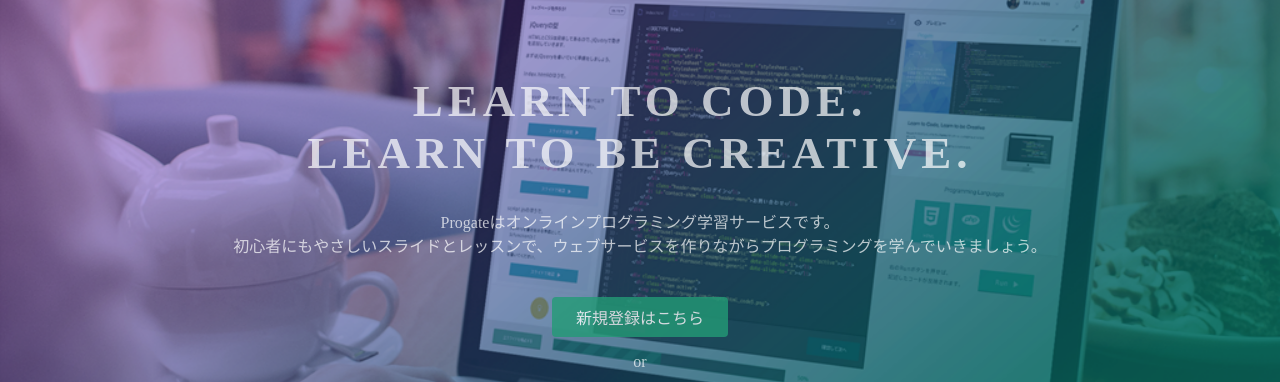
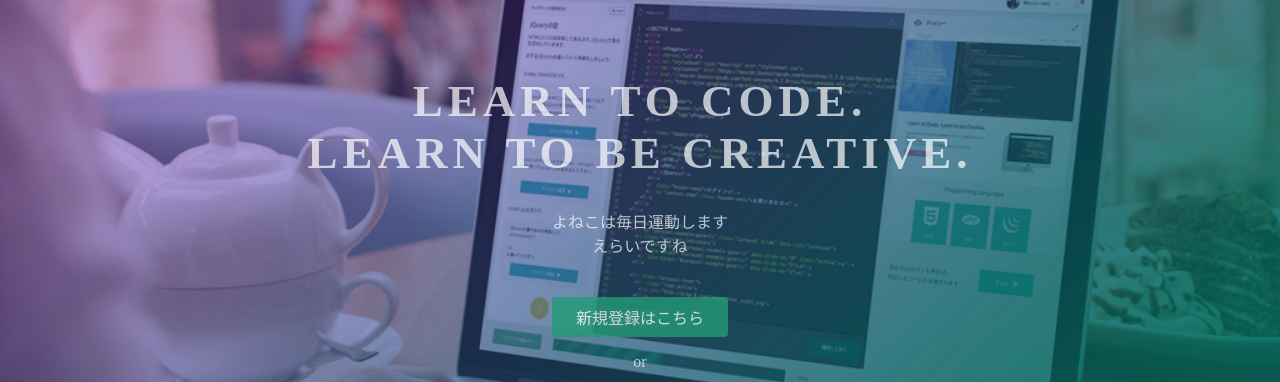
Before and after one commit to takuya0720/takuya0720.github.io, a plain HTML site: page index.html in a window 1280 px wide. Shown: the part 135-517 px from the top of the page. Drawn offline with Linux system fonts and the light colour scheme.

Commit message:
Update index.html

```diff
--- a/index.html
+++ b/index.html
@@ -3,7 +3,7 @@
 <head>
   <meta charset="utf-8">
   <meta name="viewport" content="width=device-width, initial-scale=1.0">
-  <title>Progate</title>
+  <title>よねこ</title>
   <link href="https://maxcdn.bootstrapcdn.com/font-awesome/4.7.0/css/font-awesome.min.css" rel="stylesheet" integrity="sha384-wvfXpqpZZVQGK6TAh5PVlGOfQNHSoD2xbE+QkPxCAFlNEevoEH3Sl0sibVcOQVnN" crossorigin="anonymous">
   <link rel="stylesheet" type="text/css" href="stylesheet.css">
 </head>
@@ -24,7 +24,7 @@
   <div class="top-wrapper">
     <div class="container">
       <h1>LEARN TO CODE.<br>LEARN TO BE CREATIVE.</h1>
-      <p>Progateはオンラインプログラミング学習サービスです。<br>初心者にもやさしいスライドとレッスンで、ウェブサービスを作りながらプログラミングを学んでいきましょう。</p>
+      <p>よねこは毎日運動します<br>えらいですね</p>
       <div class="btn-wrapper">
         <a href="#" class="btn signup">新規登録はこちら</a>
         <p>or</p>
```
